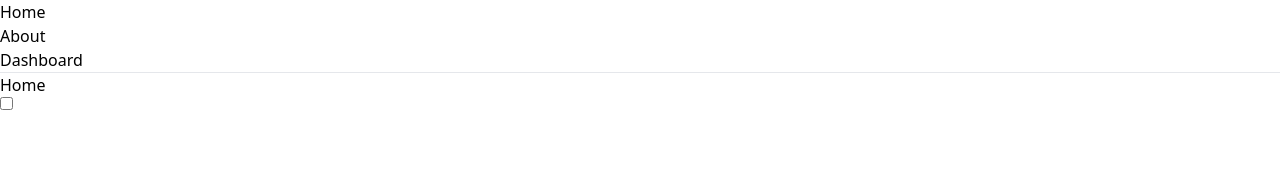
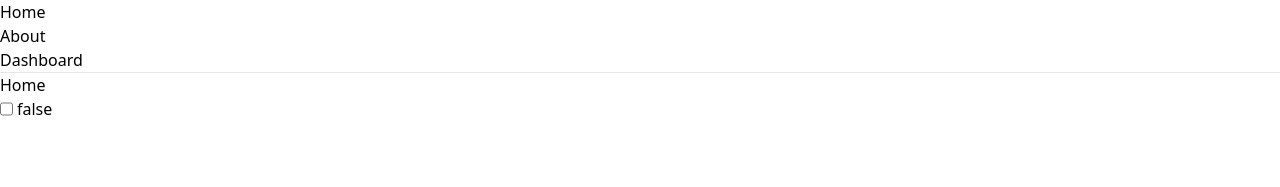
Before and after one commit to ykob/learn-react-2022, a React (Create React App) app: page / in a window 1280 px wide. Shown: the top 187 px of the page. Built offline with nearby package versions, Linux system fonts and the light colour scheme.

Commit message:
added name prop on checkbox component.

```diff
--- a/src/components/form-element/Checkbox.tsx
+++ b/src/components/form-element/Checkbox.tsx
@@ -1,8 +1,8 @@
 import React, { useId, useMemo, useRef, useState } from 'react'
 
-export const CheckBox = () => {
+export const CheckBox = ({ name }: { name: string }) => {
   const element = useRef<HTMLInputElement>(null)
-  const id = useId();
+  const id = useId()
   const [checked, setChecked] = useState(false)
 
   const handleClick = useMemo(() => {
@@ -12,17 +12,16 @@ export const CheckBox = () => {
   }, [])
 
   return (
-    <label htmlFor={id} className="flex">
+    <div className="flex gap-1">
       <input
         checked={checked}
         id={id}
+        name={name}
         ref={element}
         type="checkbox"
         onChange={handleClick}
       />
-      <div>
-        {checked}
-      </div>
-    </label>
+      <label htmlFor={id}>{String(checked)}</label>
+    </div>
   )
 }
--- a/src/example.tsx
+++ b/src/example.tsx
@@ -34,7 +34,7 @@ function Home() {
   return (
     <div>
       <h2>Home</h2>
-      <CheckBox />
+      <CheckBox name="checkbox" />
     </div>
   )
 }
```
